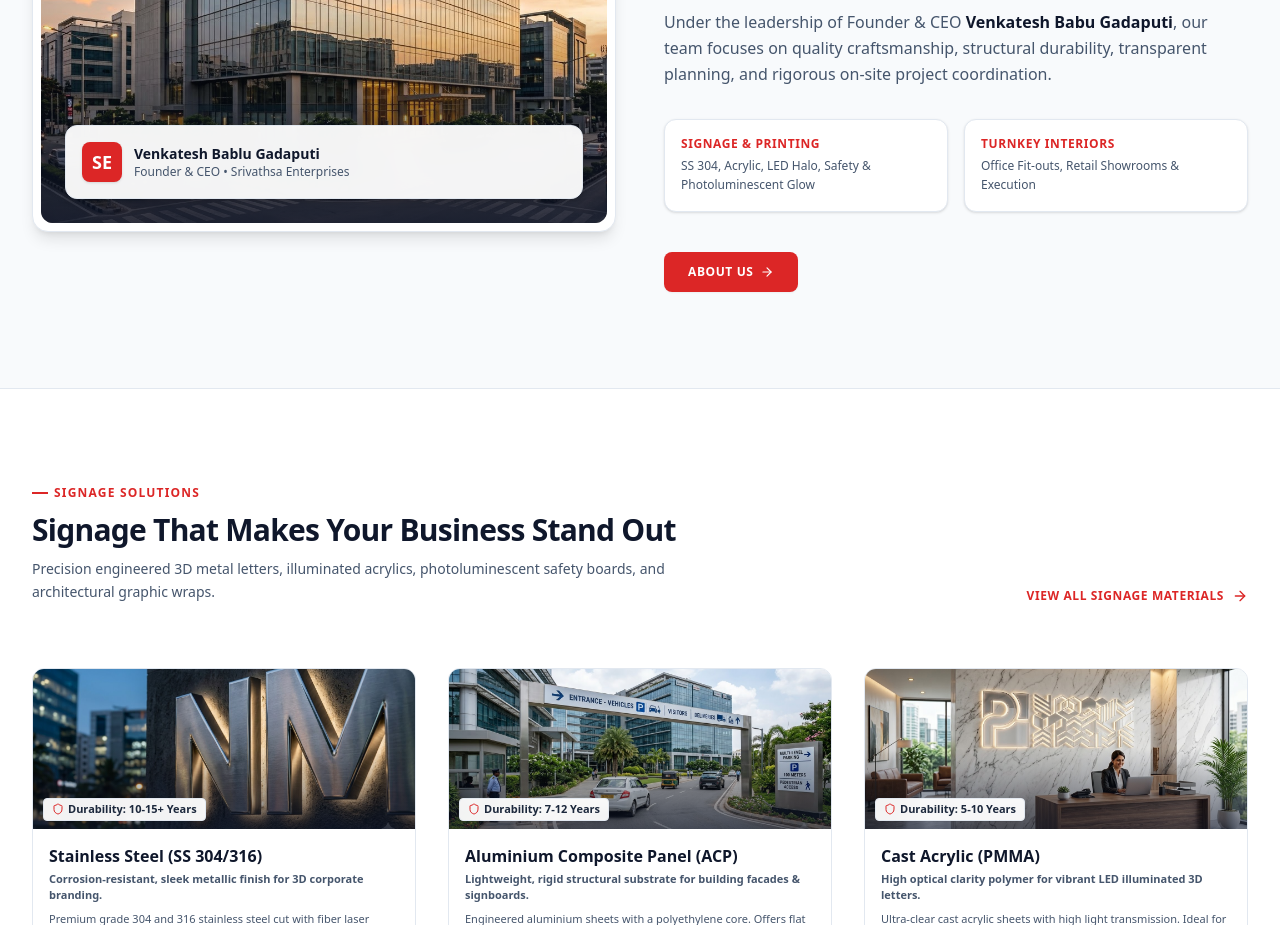
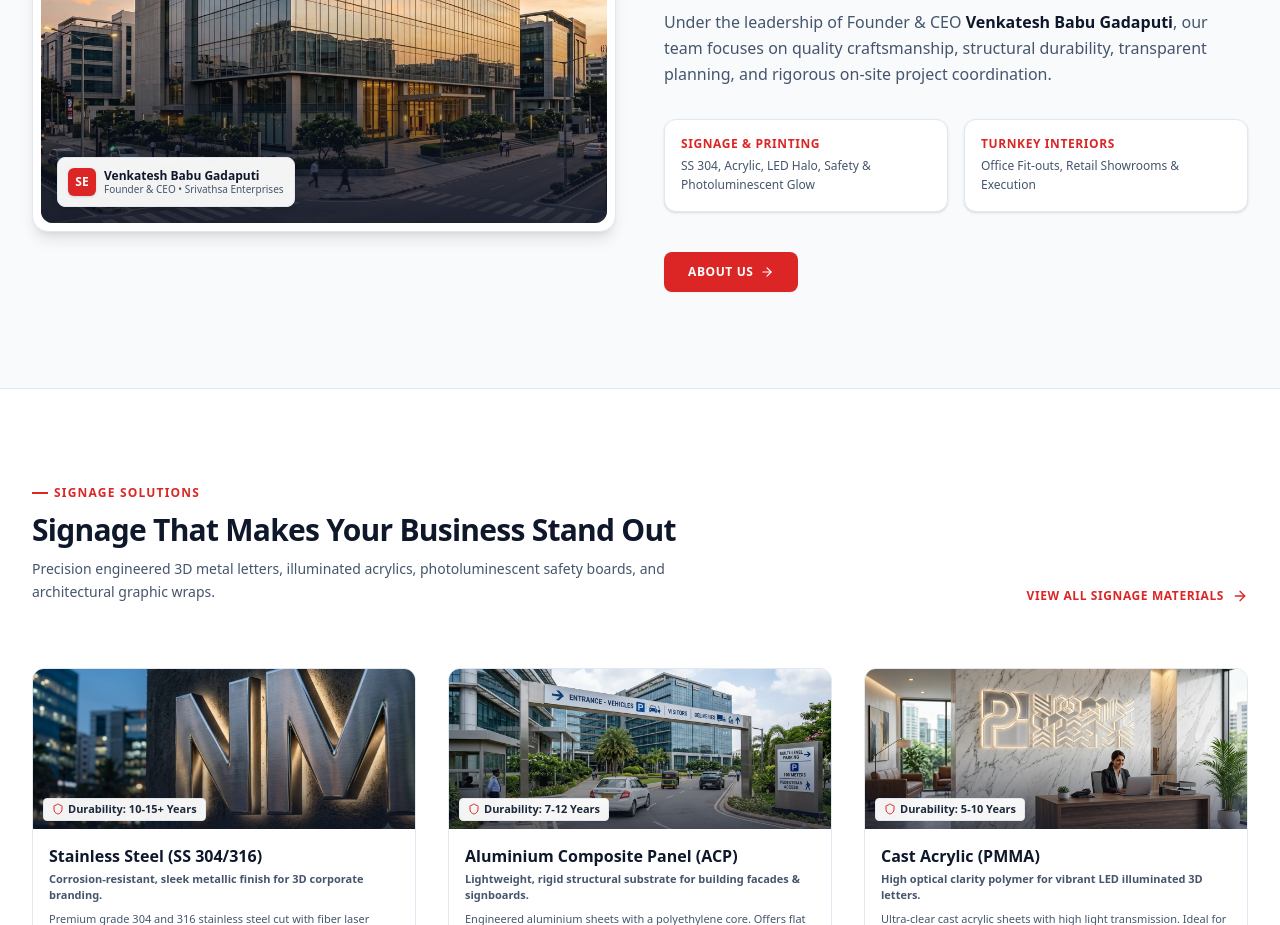
Before and after one commit to suvassuva/srivathsa, a Next.js app: page / in a window 1280 px wide. Shown: the part 1700-2625 px from the top of the page. Built offline with nearby package versions, Linux system fonts and the light colour scheme.

Commit message:
Make CEO badge overlay card and text compact on homepage

```diff
--- a/src/app/about/page.tsx
+++ b/src/app/about/page.tsx
@@ -10,7 +10,7 @@ import { COMPANY_INFO } from "@/data/company";
 export const metadata = {
   title: "About Us | Srivathsa Enterprises Bangalore",
   description:
-    "Learn about Srivathsa Enterprises led by Founder & CEO VenkateshBabu Gadaputi. Premium signage manufacturing, turnkey interior works, and real estate in Bangalore.",
+    "Learn about Srivathsa Enterprises led by Founder & CEO Venkatesh Babu Gadaputi. Premium signage manufacturing, turnkey interior works, and real estate in Bangalore.",
 };
 
 export default function AboutPage() {
--- a/src/app/page.tsx
+++ b/src/app/page.tsx
@@ -121,16 +121,18 @@ export default function HomePage() {
                   className="w-full h-full object-cover"
                 />
                 <div className="absolute inset-0 bg-gradient-to-t from-slate-900/80 via-transparent to-transparent" />
-                <div className="absolute bottom-6 left-6 right-6 p-4 rounded-xl bg-white/95 border border-slate-200 backdrop-blur-md shadow-md">
-                  <div className="flex items-center gap-3">
-                    <div className="w-10 h-10 rounded-lg bg-brand-red flex items-center justify-center text-white font-black text-lg shadow-sm">
+                <div className="absolute bottom-3 left-3 sm:bottom-4 sm:left-4 p-2 sm:p-2.5 rounded-lg bg-white/95 border border-slate-200 backdrop-blur-md shadow-md max-w-[calc(100%-1.5rem)]">
+                  <div className="flex items-center gap-2">
+                    <div className="w-7 h-7 rounded-md bg-brand-red flex items-center justify-center text-white font-black text-xs shrink-0 shadow-sm">
                       SE
                     </div>
-                    <div>
-                      <h4 className="font-extrabold text-slate-900 text-sm">
-                        Venkatesh Bablu Gadaputi
+                    <div className="min-w-0">
+                      <h4 className="font-bold text-slate-900 text-xs sm:text-xs leading-tight truncate">
+                        {COMPANY_INFO.ceo.name}
                       </h4>
-                      <p className="text-xs text-slate-600 font-medium">Founder & CEO • Srivathsa Enterprises</p>
+                      <p className="text-[10px] text-slate-600 font-medium leading-tight truncate">
+                        {COMPANY_INFO.ceo.title} • {COMPANY_INFO.name}
+                      </p>
                     </div>
                   </div>
                 </div>
```
